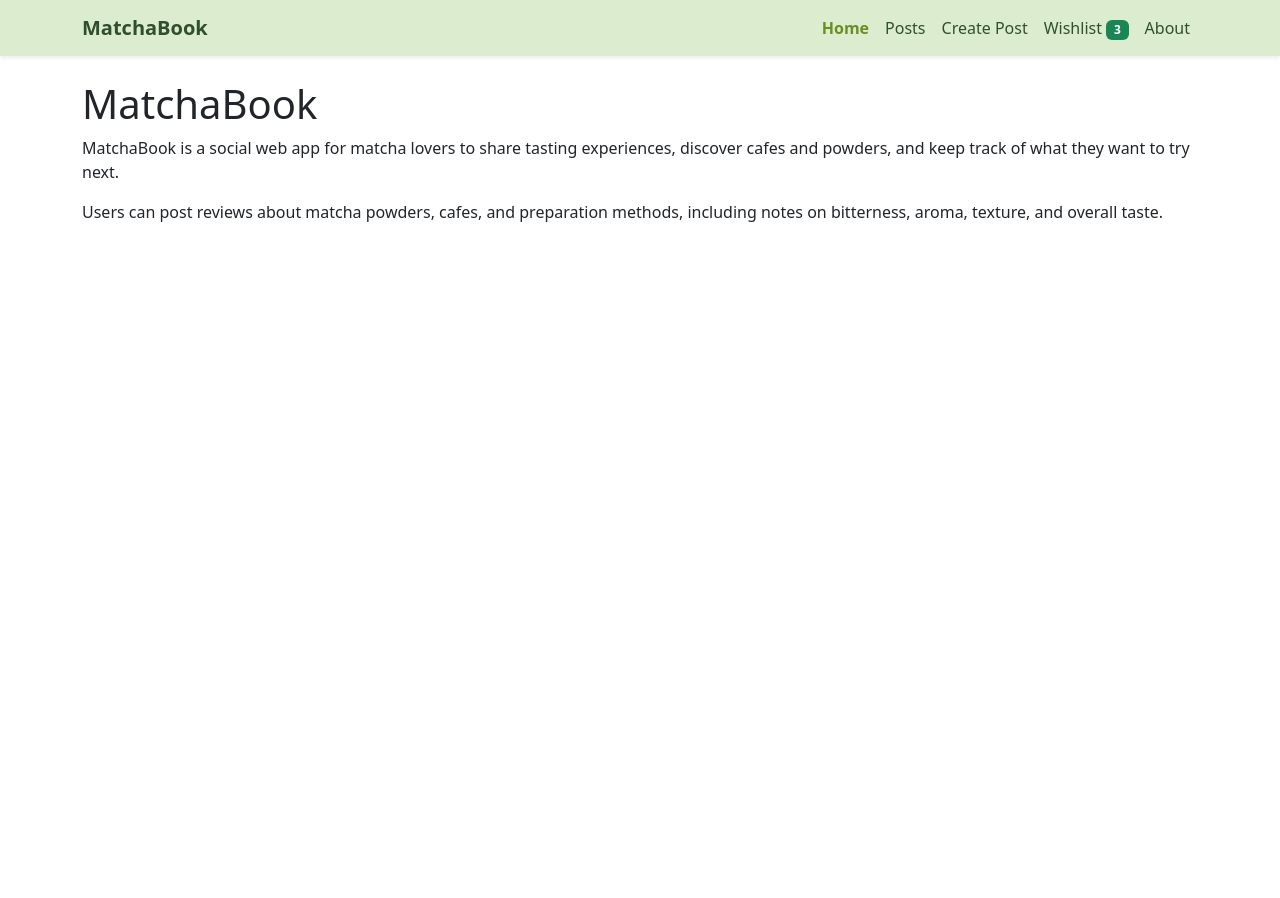
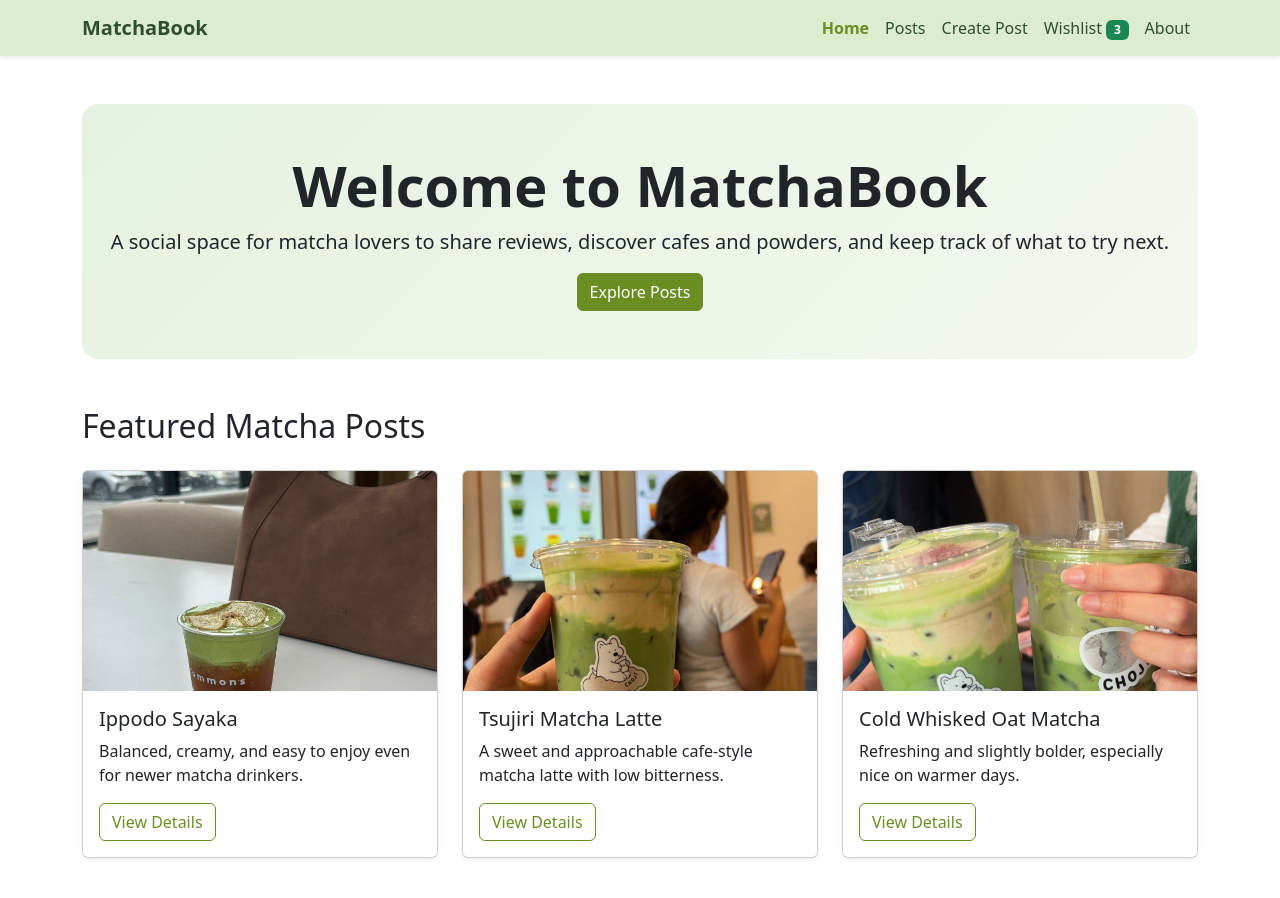
Before and after one commit to CS571-S26/p183, a React (Vite) app: page / in a window 1280 px wide. Shown: the top 898 px of the page. Before the commit the page ends 800 px from the top, so only its background shows below. Built offline with nearby package versions, Linux system fonts and the light colour scheme.

Commit message:
fix home page and persistence issue

```diff
--- a/src/components/context/matchaBookContext.jsx
+++ b/src/components/context/matchaBookContext.jsx
@@ -1,11 +1,26 @@
-import { createContext, useContext, useMemo, useState } from "react";
+import { createContext, useContext, useEffect, useMemo, useState } from "react";
 import { matchaPosts as initialPosts, starterWishlist } from "../../data/matchaData";
 
 const MatchaBookContext = createContext();
 
 export function MatchaBookProvider({ children }) {
-    const [posts, setPosts] = useState(initialPosts);
-    const [wishlist, setWishlist] = useState(starterWishlist);
+    const [posts, setPosts] = useState(() => {
+        const savedPosts = localStorage.getItem("matcha-posts");
+        return savedPosts ? JSON.parse(savedPosts) : initialPosts;
+    });
+
+    const [wishlist, setWishlist] = useState(() => {
+        const savedWishlist = localStorage.getItem("matcha-wishlist");
+        return savedWishlist ? JSON.parse(savedWishlist) : starterWishlist;
+    });
+
+    useEffect(() => {
+        localStorage.setItem("matcha-posts", JSON.stringify(posts));
+    }, [posts]);
+
+    useEffect(() => {
+        localStorage.setItem("matcha-wishlist", JSON.stringify(wishlist));
+    }, [wishlist]);
 
     function addToWishlist(post) {
         const wishlistItem = {
--- a/src/components/pages/matchaChathome.jsx
+++ b/src/components/pages/matchaChathome.jsx
@@ -1,18 +1,46 @@
-import { Container } from "react-bootstrap";
+import { Button, Card, Col, Container, Row } from "react-bootstrap";
+import { NavLink } from "react-router-dom";
+import { useMatchaBook } from "../context/matchaBookContext.jsx";
 
 export default function MatchaChathome() {
+    const { posts } = useMatchaBook();
+    const featuredPosts = posts.slice(0, 3);
+
     return (
-        <Container className="mt-4">
-            <h1>MatchaBook</h1>
-            <p>
-                MatchaBook is a social web app for matcha lovers to share tasting
-                experiences, discover cafes and powders, and keep track of what they
-                want to try next.
-            </p>
-            <p>
-                Users can post reviews about matcha powders, cafes, and preparation
-                methods, including notes on bitterness, aroma, texture, and overall taste.
-            </p>
+        <Container className="py-5">
+            <div className="hero-section text-center mb-5">
+                <h1 className="display-4 fw-bold">Welcome to MatchaBook</h1>
+                <p className="lead">
+                    A social space for matcha lovers to share reviews, discover cafes and powders,
+                    and keep track of what to try next.
+                </p>
+                <Button as={NavLink} to="/posts" variant="success">
+                    Explore Posts
+                </Button>
+            </div>
+
+            <h2 className="mb-4">Featured Matcha Posts</h2>
+            <Row>
+                {featuredPosts.map(post => (
+                    <Col key={post.id} xs={12} md={6} lg={4} className="mb-4">
+                        <Card className="h-100 shadow-sm">
+                            <Card.Img
+                                variant="top"
+                                src={post.image}
+                                alt={post.title}
+                                className="post-image"
+                            />
+                            <Card.Body>
+                                <Card.Title>{post.title}</Card.Title>
+                                <Card.Text>{post.description}</Card.Text>
+                                <Button as={NavLink} to={`/posts/${post.id}`} variant="outline-success">
+                                    View Details
+                                </Button>
+                            </Card.Body>
+                        </Card>
+                    </Col>
+                ))}
+            </Row>
         </Container>
     );
 }
--- a/src/components/pages/matchaPosts.jsx
+++ b/src/components/pages/matchaPosts.jsx
@@ -1,7 +1,7 @@
 import { useMemo, useState } from "react";
 import { Alert, Col, Container, Form, Row } from "react-bootstrap";
 import { useMatchaBook } from "../context/matchaBookContext.jsx";
-import MatchaPostCard from "../content/matchaPostCard";
+import MatchaPostCard from "../content/matchaPostCard.jsx";
 
 export default function MatchaPosts() {
     const { posts, addToWishlist } = useMatchaBook();
@@ -63,7 +63,7 @@ export default function MatchaPosts() {
             <Row>
                 {filteredPosts.map(post => (
                     <Col key={post.id} xs={12} md={6} lg={4} className="mb-4">
-                        <matchaPostCard post={post} onAddToWishlist={handleAdd} />
+                        <MatchaPostCard post={post} onAddToWishlist={handleAdd} />
                     </Col>
                 ))}
             </Row>
--- a/src/data/matchaData.js
+++ b/src/data/matchaData.js
@@ -1,3 +1,5 @@
+const base = import.meta.env.BASE_URL;
+
 export const matchaPosts = [
     {
         id: 1,
@@ -8,7 +10,7 @@ export const matchaPosts = [
         aroma: "Fresh and grassy",
         texture: "Smooth",
         description: "Balanced, creamy, and easy to enjoy even for newer matcha drinkers.",
-        image: "images/shoumei.JPG"
+        image: `${base}images/shoumei.JPG`
     },
     {
         id: 2,
@@ -19,7 +21,7 @@ export const matchaPosts = [
         aroma: "Milky and soft",
         texture: "Creamy",
         description: "A sweet and approachable cafe-style matcha latte with low bitterness.",
-        image: "images/choji.JPG"
+        image: `${base}images/choji.JPG`
     },
     {
         id: 3,
@@ -30,7 +32,7 @@ export const matchaPosts = [
         aroma: "Earthy",
         texture: "Light",
         description: "Refreshing and slightly bolder, especially nice on warmer days.",
-        image: "images/cho.JPG"
+        image: `${base}images/cho.JPG`
     },
     {
         id: 4,
@@ -41,7 +43,7 @@ export const matchaPosts = [
         aroma: "Elegant and sweet",
         texture: "Velvety",
         description: "Very smooth with a refined finish and beautiful green color.",
-        image: "images/IMG_2004.JPG"
+        image: `${base}images/IMG_2004.JPG`
     },
     {
         id: 5,
@@ -52,7 +54,7 @@ export const matchaPosts = [
         aroma: "Toasty and mellow",
         texture: "Rich",
         description: "A comforting cafe experience with good balance between milk and matcha.",
-        image: "images/IMG_2919.JPG"
+        image: `${base}images/IMG_2919.JPG`
     },
     {
         id: 6,
@@ -63,7 +65,7 @@ export const matchaPosts = [
         aroma: "Bright and grassy",
         texture: "Foamy",
         description: "Traditional whisking method that gives a fresh aroma and airy texture.",
-        image: "images/IMG_8709.JPG"
+        image: `${base}images/IMG_8709.JPG`
     }
 ];
 
--- a/src/index.css
+++ b/src/index.css
@@ -40,6 +40,11 @@ body {
   color: white !important;
 }
 
+.card {
+  border-radius: 1rem;
+  border: 1px solid #d8e6d0;
+}
+
 .post-image {
   height: 220px;
   object-fit: cover;
```
Also changed, not shown: 5 other files (tests, documents, lock files or other folders).
